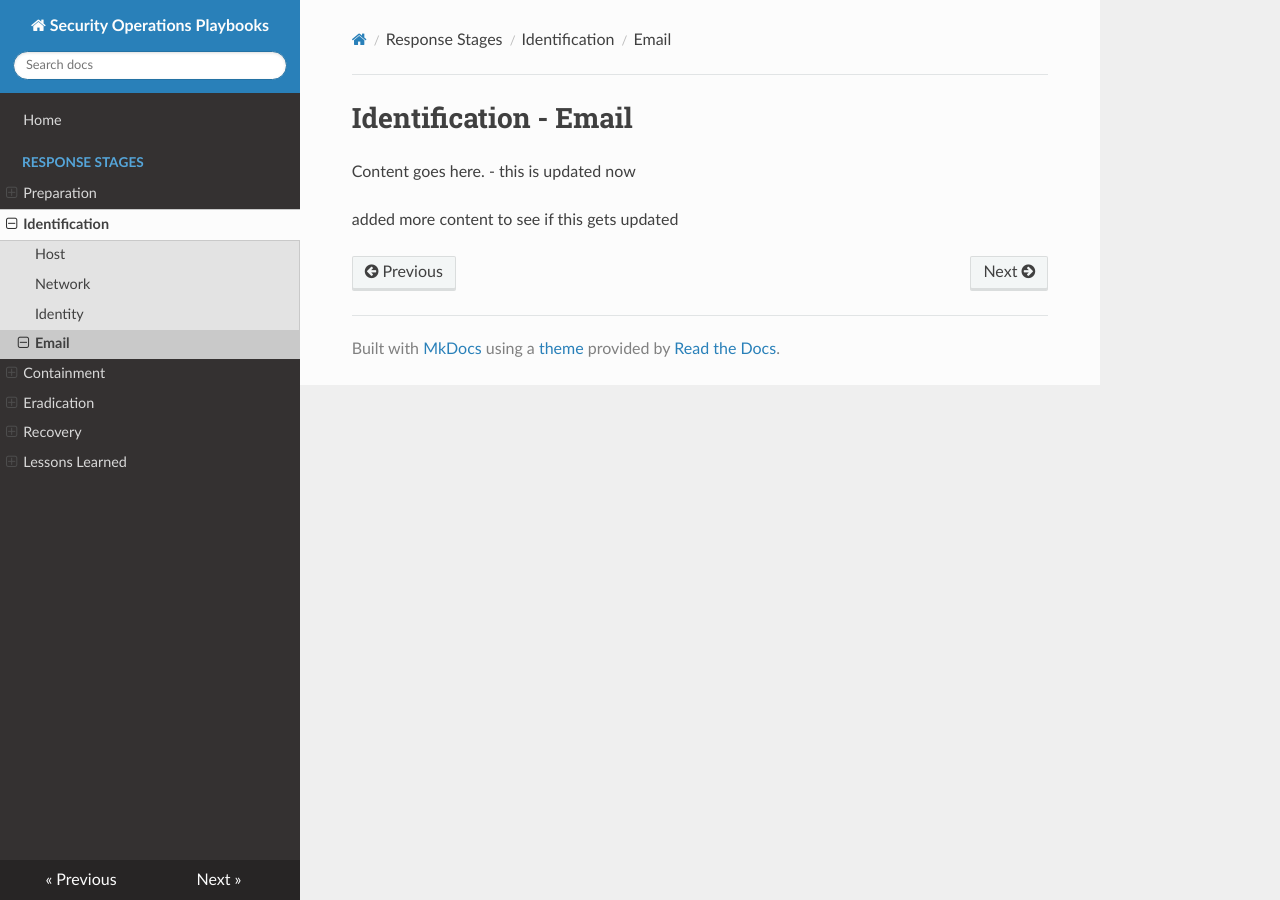
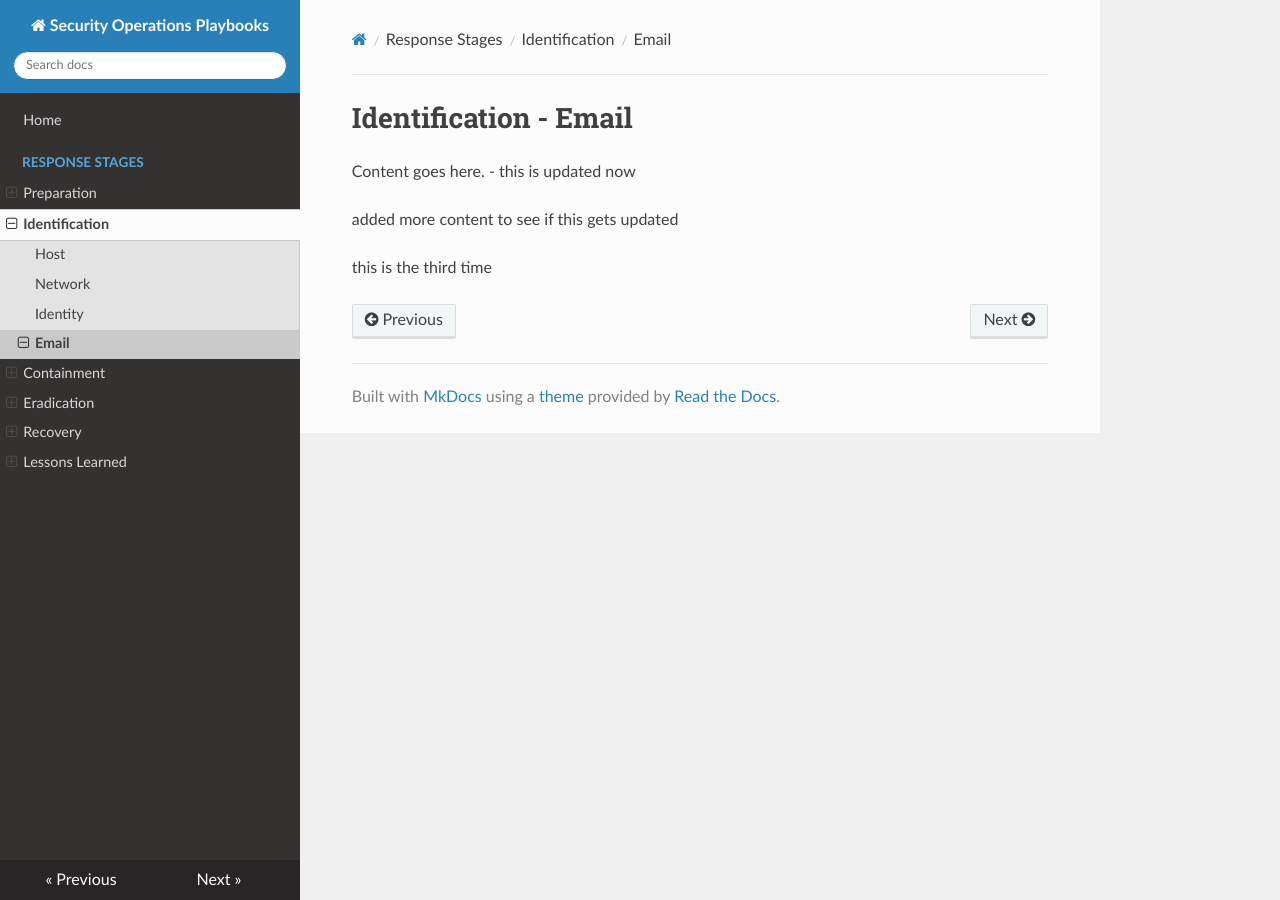
Before and after one commit to Cyber2499/DWReact.github.io, an MkDocs documentation site: the page built from docs/incident-response/identification/email.md, in a window 1280 px wide. Built offline with MkDocs 1.6.1, drawn with Linux system fonts in a browser that asks for light colours; nearby versions of some CDN libraries.

Commit message:
Update email.md

```diff
--- a/docs/incident-response/identification/email.md
+++ b/docs/incident-response/identification/email.md
@@ -5,3 +5,6 @@ Content goes here. - this is updated now
 
 
 added more content to see if this gets updated
+
+
+this is the third time
```
